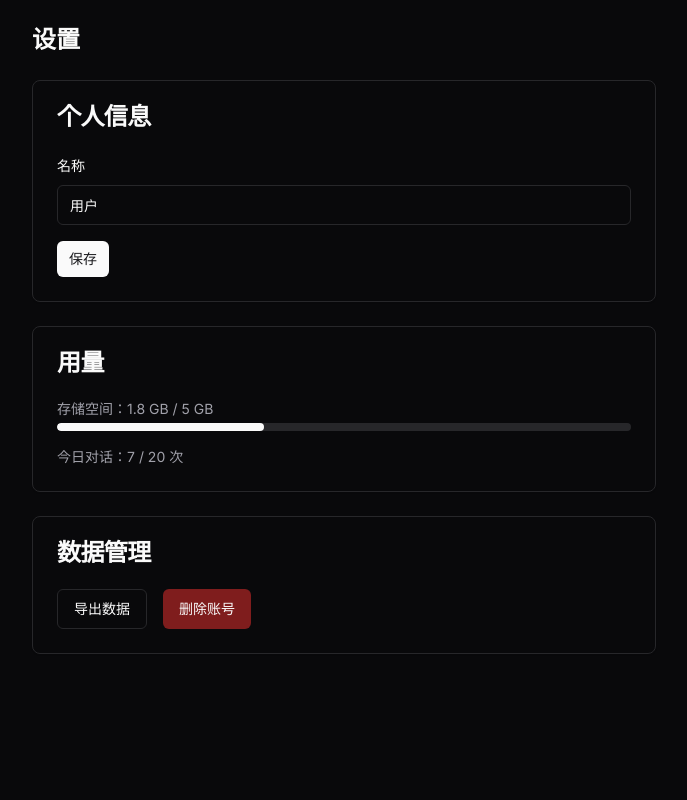
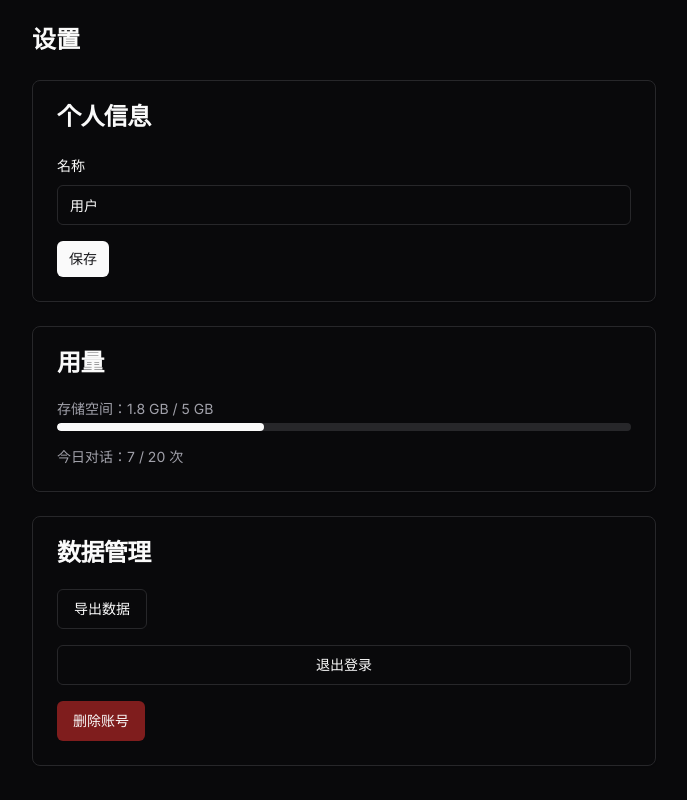
Before and after one commit to DriveMem/drivemem, a Next.js app in the folder apps/web/: page /settings in a window 1280 px wide. Shown: the whole page, without its empty margins (296-983 px from the left). Built offline with nearby package versions, Linux system fonts and the light colour scheme.

Commit message:
fix(web): add logout button to settings page (dual location with TopNav)

```diff
--- a/apps/web/src/app/(app)/settings/page.tsx
+++ b/apps/web/src/app/(app)/settings/page.tsx
@@ -93,7 +93,8 @@ export default function SettingsPage() {
             导出数据
           </Button>
 
-          <Dialog open={deleteOpen} onOpenChange={setDeleteOpen}>
+                      <Button variant="outline" className="w-full" onClick={() => { import("next-auth/react").then(m => m.signOut({ callbackUrl: "/" })) }}>退出登录</Button>
+            <Dialog open={deleteOpen} onOpenChange={setDeleteOpen}>
             <DialogTrigger asChild>
               <Button variant="destructive">删除账号</Button>
             </DialogTrigger>
```
